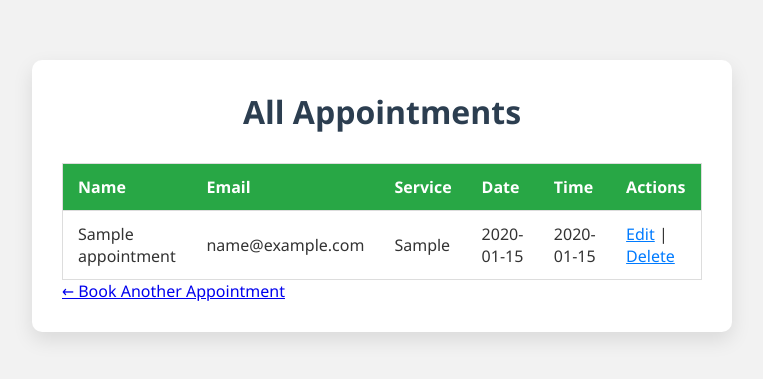
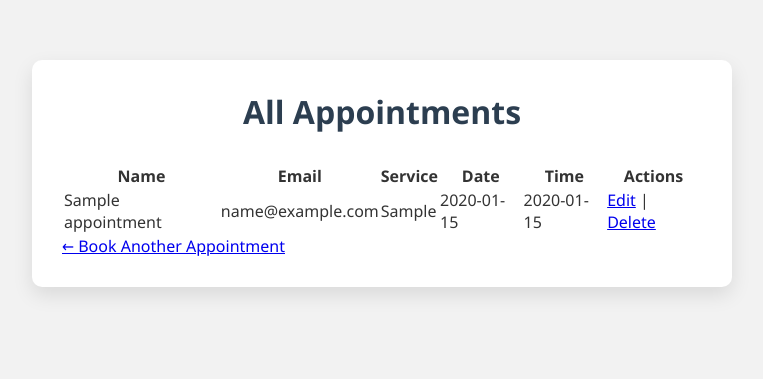
Before and after one commit to Chandana64-svg/Adsd_project, a Flask app: page /appointments in a window 1280 px wide. Shown: the top 379 px of the page, without its empty margins (258-1021 px from the left). Run offline with Flask 3, Linux system fonts and the light colour scheme; tables that the repository leaves empty hold one stand-in row (values such as "Sample post").

Commit message:
Update styles.css

```diff
--- a/static/styles.css
+++ b/static/styles.css
@@ -1,4 +1,3 @@
-/* Reset and base styles */
 * {
     box-sizing: border-box;
     margin: 0;
@@ -12,7 +11,6 @@ body {
     color: #333;
 }
 
-/* Container styling */
 .container {
     max-width: 700px;
     margin: 40px auto;
@@ -22,14 +20,12 @@ body {
     box-shadow: 0 8px 20px rgba(0, 0, 0, 0.1);
 }
 
-/* Headings */
 h1 {
     text-align: center;
     margin-bottom: 30px;
     color: #2c3e50;
 }
 
-/* Forms */
 form input,
 form button {
     width: 100%;
@@ -53,40 +49,7 @@ form button:hover {
     background-color: #218838;
 }
 
-/* Flash Message */
 .flash {
     padding: 15px;
     margin: 20px 0;
-    background-color: #d4edda;
-    color: #155724;
-    border: 1px solid #c3e6cb;
-    border-radius: 5px;
-    font-weight: bold;
-}
-
-/* Table Styles */
-table {
-    width: 100%;
-    border-collapse: collapse;
-    margin-top: 20px;
-    background-color: #fff;
-    border: 1px solid #ddd;
-}
-
-table th, table td {
-    padding: 12px 15px;
-    text-align: left;
-    border-bottom: 1px solid #ddd;
-}
-
-table th {
-    background-color: #28a745;
-    color: white;
-}
-
-table tr:hover {
-    background-color: #f1f1f1;
-}
-
-table td a {
-    color: #007bff;
+    background-color
```
